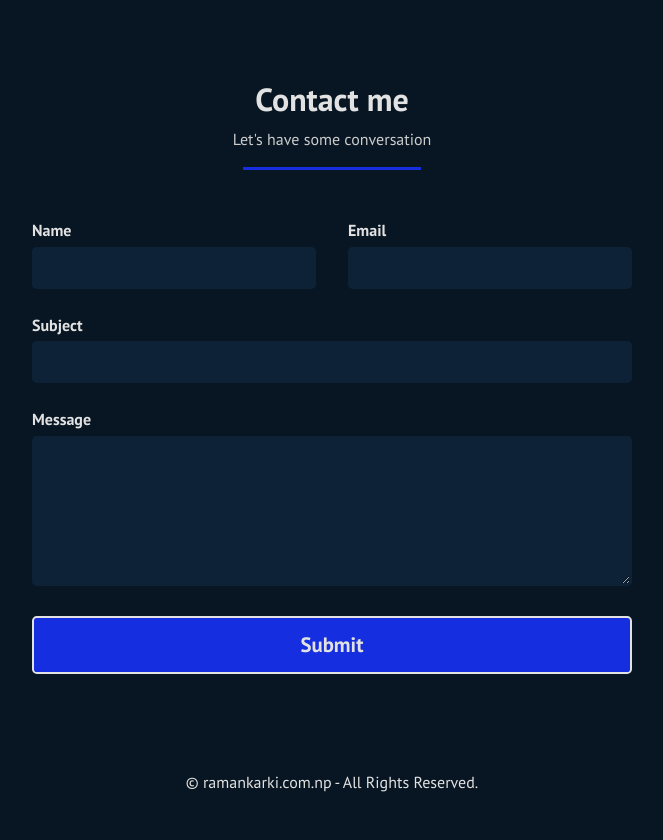
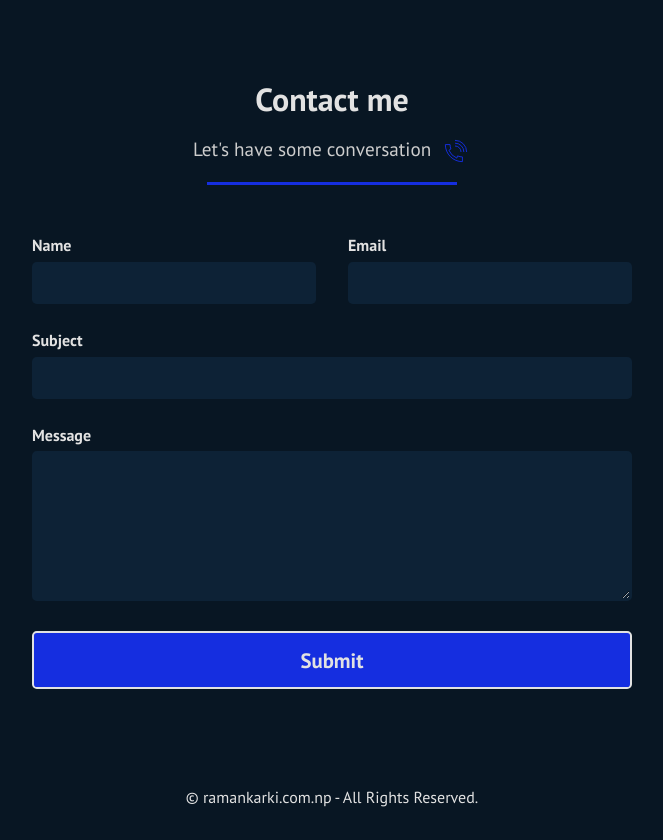
Before and after one commit to ramankarki/portfolio, a React (Create React App) app: page / in a window 1280 px wide. Shown: the part 8640-9480 px from the top of the page, without its empty margins (308-971 px from the left). Built offline with nearby package versions, Linux system fonts and the light colour scheme.

Commit message:
added contact icon in desc

```diff
--- a/src/components/Contact/Contact.scss
+++ b/src/components/Contact/Contact.scss
@@ -26,6 +26,14 @@
 
     p {
       color: $normal-text-color;
+      font-size: 1.2rem;
+      margin-top: 1rem;
+
+      img {
+        width: 30px;
+        height: auto;
+        margin-left: 0.3rem;
+      }
     }
   }
 }
--- a/src/components/Contact/index.jsx
+++ b/src/components/Contact/index.jsx
@@ -2,6 +2,7 @@ import React, { Component } from "react";
 
 import "./Contact.scss";
 import exitIcon from "./exit.svg";
+import contactIcon from "./contact_icon.svg";
 
 export default class index extends Component {
   state = {
@@ -62,7 +63,10 @@ export default class index extends Component {
       <section className="contact" id="contact">
         <div className="contact__heading">
           <h2>Contact me</h2>
-          <p>Let's have some conversation</p>
+          <p>
+            Let's have some conversation{" "}
+            <img src={contactIcon} alt="contact icon" />
+          </p>
         </div>
 
         <form
```
Also changed, not shown: src/components/Contact/contact_icon.svg (added).
